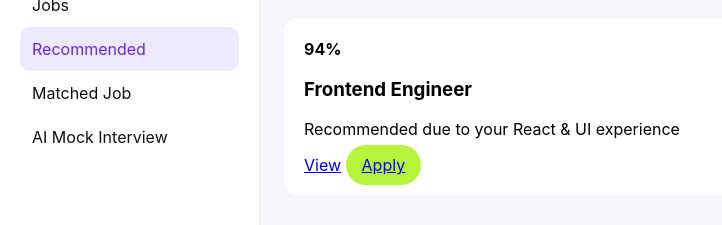
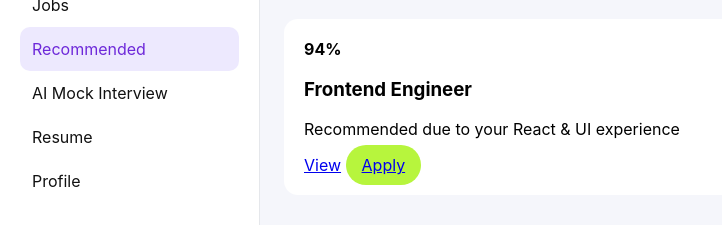
Before and after one commit to hsahmed7/Job-Role-Frontend-Exam, a plain HTML site: page recommendations.html in a window 1280 px wide. Shown: the part 87-312 px from the top of the page, without its empty margins (0-722 px from the left). Drawn offline with Linux system fonts and the light colour scheme.

Commit message:
Update recommendations.html
Added links for Resume and Profile sections in the navigation.

```diff
--- a/recommendations.html
+++ b/recommendations.html
@@ -20,8 +20,9 @@
 
     <a href="index.html" class="nav-item">Jobs</a>
     <a href="recommendations.html" class="nav-item active">Recommended</a>
-    <a href="matched-job.html" class="nav-item">Matched Job</a>
     <a href="#" class="nav-item">AI Mock Interview</a>
+    <a href="#" class="nav-item">Resume</a>
+     <a href="#" class="nav-item">Profile</a>
   </aside>
 
   <main class="content">
```
